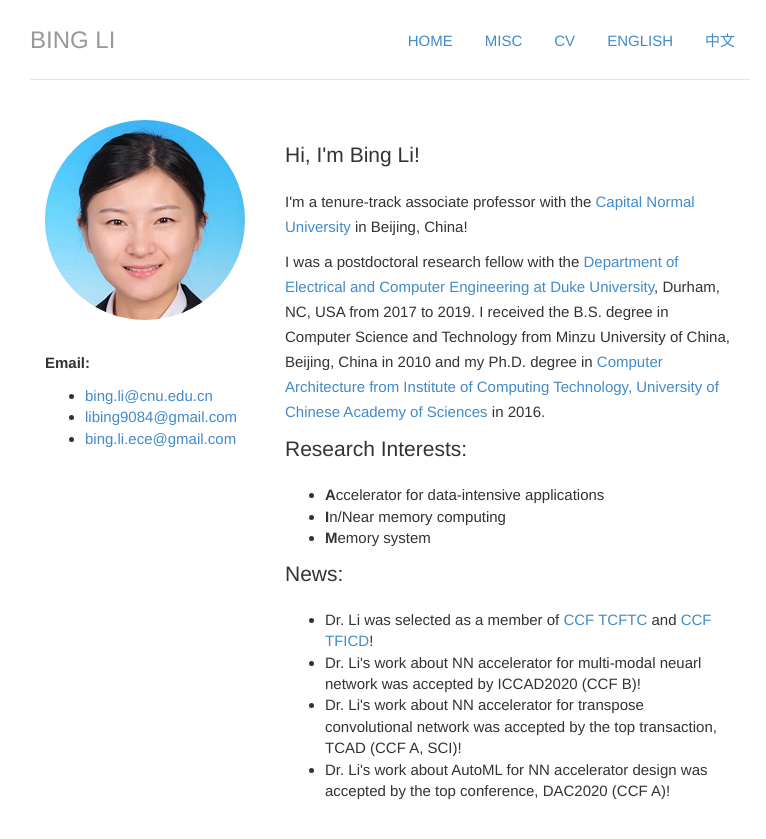
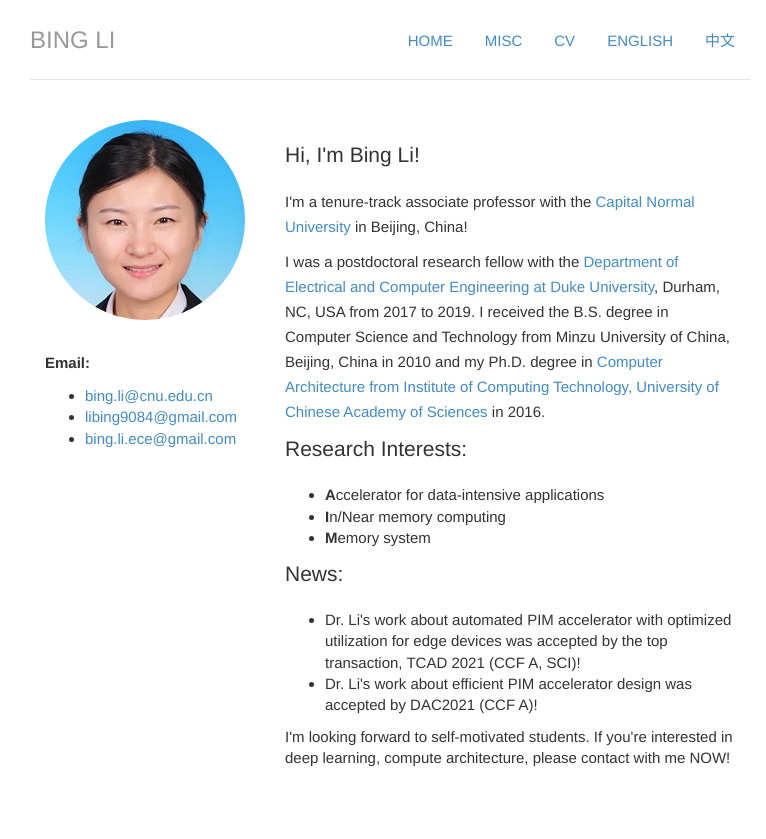
Before and after one commit to libingict/libingict.github.io, a Jekyll site: the page built from index.html, in a window 1280 px wide. Shown: the top 839 px of the page, without its empty margins (250-1016 px from the left). Built offline with Jekyll 4.4.1, drawn with Linux system fonts in a browser that asks for light colours.

Commit message:
Update index.html
update DAC 2021

```diff
--- a/index.html
+++ b/index.html
@@ -50,11 +50,10 @@ cv: passive
     </ul>
   <p class="lead", id="news">News:</p>
   <ul>
-  <li>Dr. Li was selected as a member of <a href="https://www.ccf.org.cn/Chapters/TC/TC_Listing/TCFTC/">CCF TCFTC</a> and <a href="https://www.ccf.org.cn/Chapters/TC/TC_Listing/TFICD/">CCF TFICD</a>!</li>
-  <li>Dr. Li's work about NN accelerator for multi-modal neuarl network was accepted by ICCAD2020 (CCF B)!</li>
-  <li>Dr. Li's work about NN accelerator for transpose convolutional network was accepted by the top transaction, TCAD (CCF A, SCI)!</li>
-  <li>Dr. Li's work about AutoML for NN accelerator design was accepted by the top conference, DAC2020 (CCF A)!</li>
+  <li>Dr. Li's work about automated PIM accelerator with optimized utilization for edge devices was accepted by the top transaction, TCAD 2021 (CCF A, SCI)!</li>
+  <li>Dr. Li's work about efficient PIM accelerator design was accepted by DAC2021 (CCF A)!</li>
     </ul>
+  I'm looking forward to self-motivated students. If you're interested in deep learning, compute architecture, please contact with me NOW!
   </div>
 
 </div><!-- /.blurb -->
```
